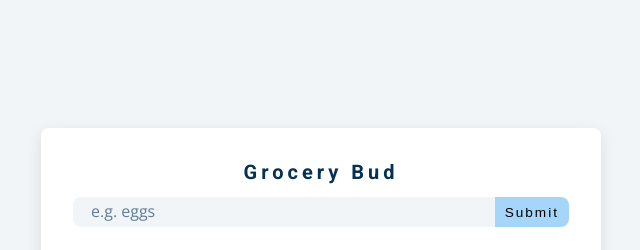
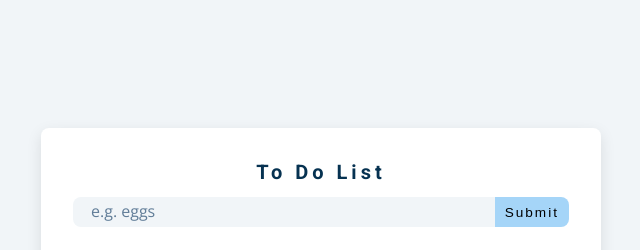
Before and after one commit to Preet-Sojitra/todo-static, a plain HTML site: page index.html in a window 1280 px wide. Shown: the top 250 px of the page, 319-959 px from the left. Drawn offline with nearby package versions, Linux system fonts and the light colour scheme.

Commit message:
change title

```diff
--- a/index.html
+++ b/index.html
@@ -3,7 +3,7 @@
   <head>
     <meta charset="UTF-8" />
     <meta name="viewport" content="width=device-width, initial-scale=1.0" />
-    <title>Grocery Bud</title>
+    <title>To-Do</title>
     <!-- font-awesome -->
     <link
       rel="stylesheet"
@@ -16,7 +16,7 @@
     <section class="section-center">
       <!-- form -->
       <form class="grocery-form">
-        <h3>Grocery Bud</h3>
+        <h3>To Do List</h3>
         <div class="form-control">
           <input type="text" id="grocery" placeholder="e.g. eggs">
           <button type="submit" class="submit-btn"> Submit </button>
```
